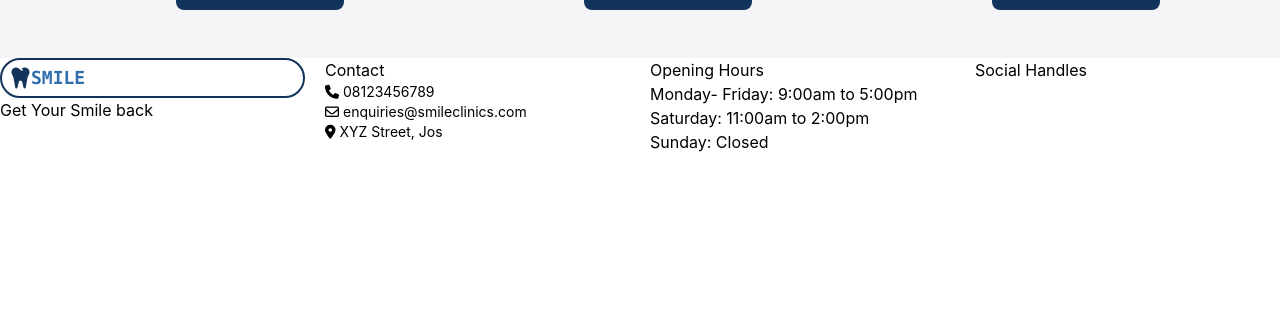
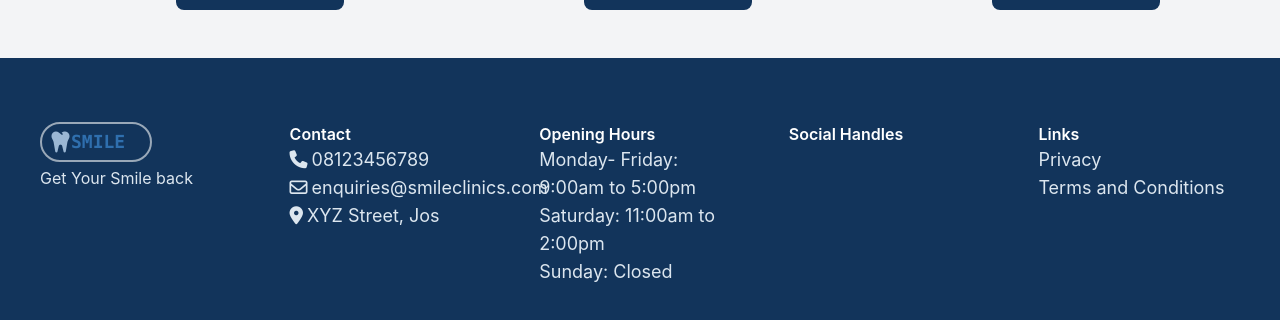
Before and after one commit to ChyyamakaU/DentalSite, a React (Vite) app: page / in a window 1280 px wide. Shown: the part 1622-1942 px from the top of the page. Before the commit the page ends 1776 px from the top, so only its background shows below. Built offline with nearby package versions, Linux system fonts and the light colour scheme.

Commit message:
ft: add footer

```diff
--- a/src/Components/Footer.jsx
+++ b/src/Components/Footer.jsx
@@ -1,52 +1,58 @@
 function Footer() {
   return (
     <>
-      <footer className="grid grid-cols-1 md:grid-cols-4 gap-5">
+      <footer className="grid grid-cols-1 md:grid-cols-5 gap-12 px-6 md:px-10 bg-[#12345B] py-8 md:py-16">
         <div>
-          <div className="flex items-center border-2 border-[#12345B] text-xs md:text-lg rounded-3xl px-1  md:px-2 md:py-1">
-            <i className="fa-solid fa-tooth text-[#12345B] text-xs md:text-2xl "></i>
+          <div className="flex items-center border-2 border-[#99a8b8] text-xs w-28 md:text-lg rounded-3xl px-1  md:px-2 md:py-1">
+            <i className="fa-solid fa-tooth text-[#9bb7d4] text-xs md:text-2xl "></i>
             <p className="text-[#2F6FAE] text-xs md:text-lg font-semibold font-mono">
               SMILE
             </p>
           </div>
 
-          <p>Get Your Smile back</p>
+          <p className="text-[#DCE6EF] pt-1 md:pt3">Get Your Smile back</p>
         </div>
 
         <div>
-          <h3>Contact</h3>
+          <h3 className="text-[#FFFFFF] font-semibold">Contact</h3>
 
-          <div className="flex gap-1 text-sm items-center ">
+          <div className="flex gap-1 text-sm md:text-lg items-center text-[#DCE6EF]">
             <i class="fa-solid fa-phone"></i>
             <p>08123456789</p>
           </div>
 
-          <div className="flex gap-1 text-sm items-center ">
+          <div className="flex gap-1 text-sm md:text-lg items-center text-[#DCE6EF] ">
             <i class="fa-regular fa-envelope"></i>
             <p>enquiries@smileclinics.com</p>
           </div>
 
-          <div className="flex gap-1 text-sm items-center ">
+          <div className="flex gap-1 text-sm md:text-lg items-center text-[#DCE6EF]">
             <i class="fa-solid fa-location-dot"></i>
             <p>XYZ Street, Jos</p>
           </div>
         </div>
 
         <div>
-          <h3>Opening Hours</h3>
-          <div>
+          <h3 className="text-[#FFFFFF] font-semibold">Opening Hours</h3>
+          <div className="text-[#DCE6EF] text-sm md:text-lg">
             <p>Monday- Friday: 9:00am to 5:00pm</p>
             <p>Saturday: 11:00am to 2:00pm</p>
             <p>Sunday: Closed</p>
           </div>
         </div>
 
+        <div>
+          <h3 className="text-[#FFFFFF] font-semibold">Social Handles</h3>
+
+          <div className="text-sm md:text-lg"></div>
+        </div>
 
         <div>
-          <h3>Social Handles</h3>
+          <h3 className="text-[#FFFFFF] font-semibold">Links</h3>
 
-          <div>
-
+          <div className="text-[#DCE6EF] text-sm md:text-lg">
+            <p>Privacy</p>
+            <p>Terms and Conditions</p>
           </div>
         </div>
       </footer>
```
